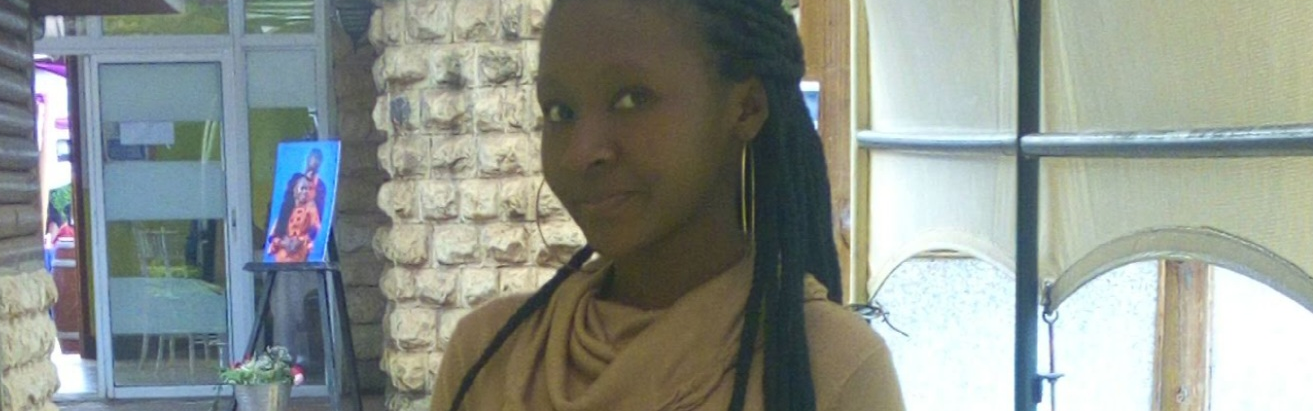
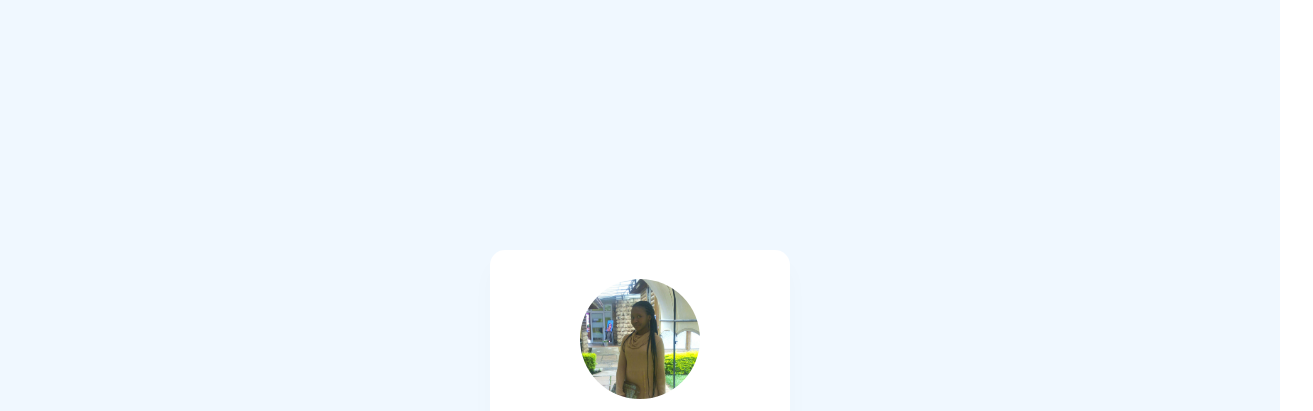
Before and after one commit to Thuotracy/light-and-dark-mode, a plain HTML site: page index.html in a window 1280 px wide. Shown: the top 411 px of the page, 1313 px wide, since content can reach past the window. Drawn offline with Linux system fonts and the light colour scheme.

Commit message:
styled the image

```diff
--- a/style.css
+++ b/style.css
@@ -35,3 +35,21 @@ section .card .imgText{
     align-items: center;
     flex-direction: column;
 }
+
+section .card .imgText .imgBx{
+    position: relative;
+    width: 120px;
+    height: 120px;
+    overflow: hidden;
+    border-radius: 50%;
+    margin-bottom: 15px;
+}
+
+section .card .imgText .imgBx img{
+    position: absolute;
+    top: 0;
+    left: 0;
+    width: 100%;
+    height: 100%;
+    object-fit: cover;
+}
```
